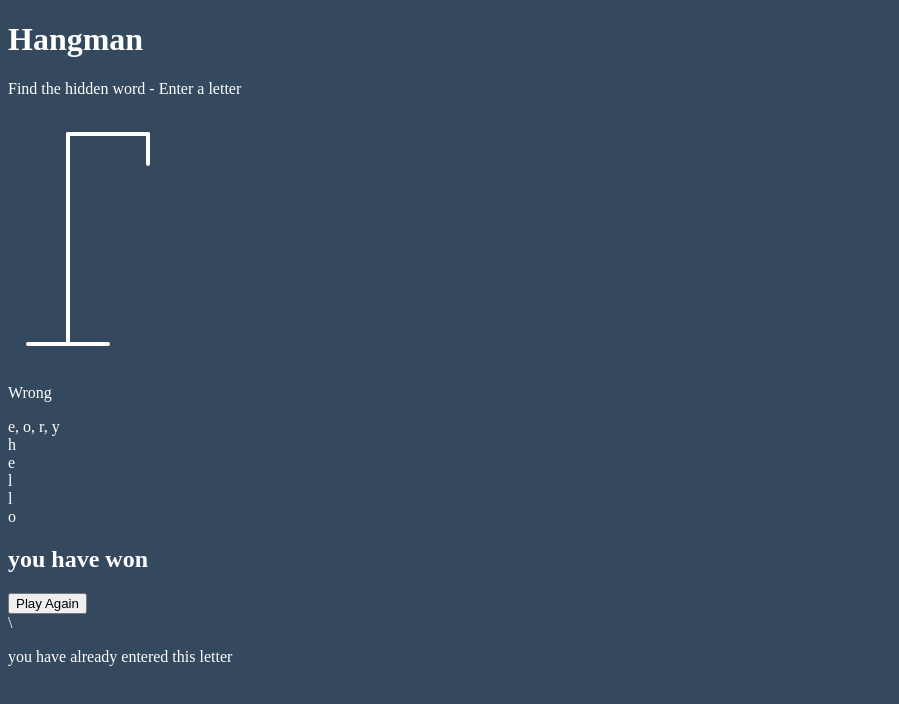
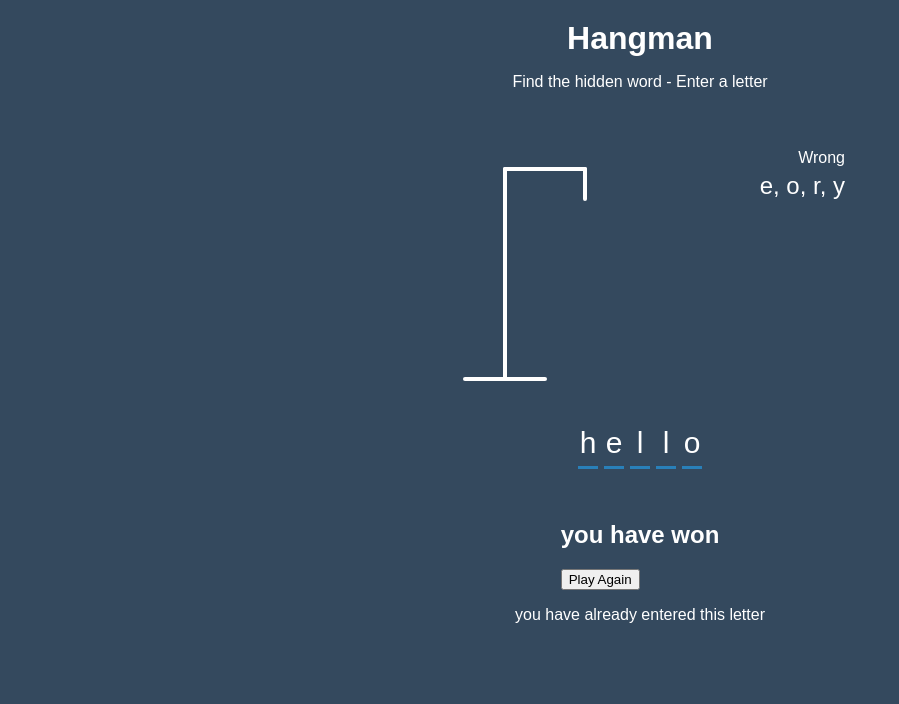
Before and after one commit to mjeanty/Hangman, a plain HTML site: page index.html in a window 1280 px wide. Shown: the whole page, without its empty margins (0-899 px from the left). Drawn offline with Linux system fonts and the light colour scheme.

Commit message:
main styling done

```diff
--- a/index.html
+++ b/index.html
@@ -31,7 +31,7 @@
             <line x1="140" y1="150" x2="160" y2="180" class="figure-part"/>
 
         </svg>
-        <div class="wrong-letter-container">
+        <div class="wrong-letters-container">
             <div id="wrong-letters">
                 <p> Wrong </p>
                 <span> e, o, r, y</span>
@@ -54,7 +54,7 @@
         <h2 id="final-message">you have won</h2>
         <button id="play-button">Play Again</button>
        </div>
-    </div>\
+    </div>
     <!--Notification-->
     <div class="notification-container" id="notification-container">
         <p> you have already entered this letter</p>
--- a/style.css
+++ b/style.css
@@ -1,6 +1,33 @@
+* {
+    box-sizing: border-box;
+
+}
+
+
+
 body {
     background-color: #34495e;
-    color: #fff
+    color: #fff;
+    font-family: Arial, helvetica, sans-serif;
+    display: flex;
+    flex-direction: column;
+    align-items: center;
+    height: 80vh;
+    margin: 0;
+    overflow: hidden;
+}
+
+h1 {
+    margin: 20px 0 0;
+
+}
+
+.game-container {
+    padding:20px 30px;
+    position: relative;
+    margin: auto;
+    height: 350px;
+    width: 450px;
 }
 
 .figure-container{
@@ -13,3 +40,47 @@ body {
 .figure-part{
     display: none;
 }
+
+.wrong-letters-container {
+    position:absolute;
+    top:20px;
+    right:20px;
+    display: flex;
+    flex-direction: column;
+    text-align: right;
+
+}
+
+
+.wrong-letters-container p {
+    margin: 0 0 5px;
+}
+
+.wrong-letters-container span {
+    font-size: 24px;
+}
+
+.word {
+    display: flex;
+    position: absolute;
+    bottom: 10px;
+    left:50%;
+    transform: translateX(-50%);
+    -webkit-transform: translateX(-50%);
+    -moz-transform: translateX(-50%);
+    -ms-transform: translateX(-50%);
+    -o-transform: translateX(-50%);
+}
+
+.letter {
+    border-bottom: 3px solid #2980b9;
+    display: inline-flex;
+    font-size: 30px;
+    align-items: center;
+    justify-content:center;
+    margin: 0 3px;
+    height:50px;
+    width: 20px;
+
+
+}
```
